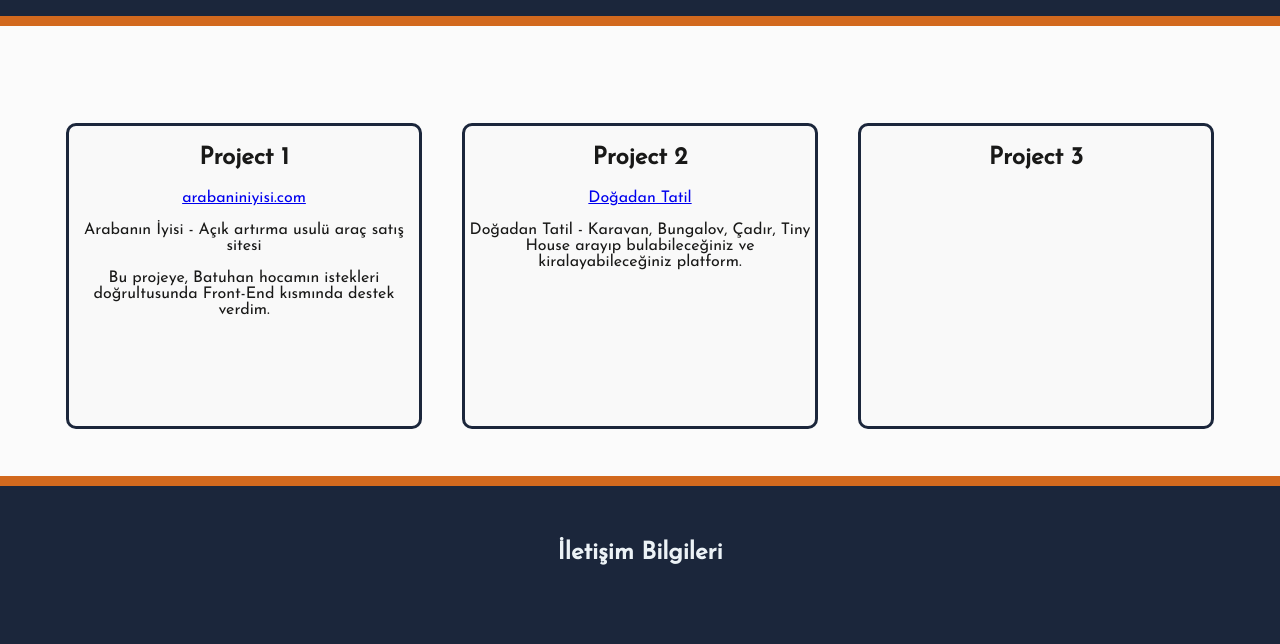
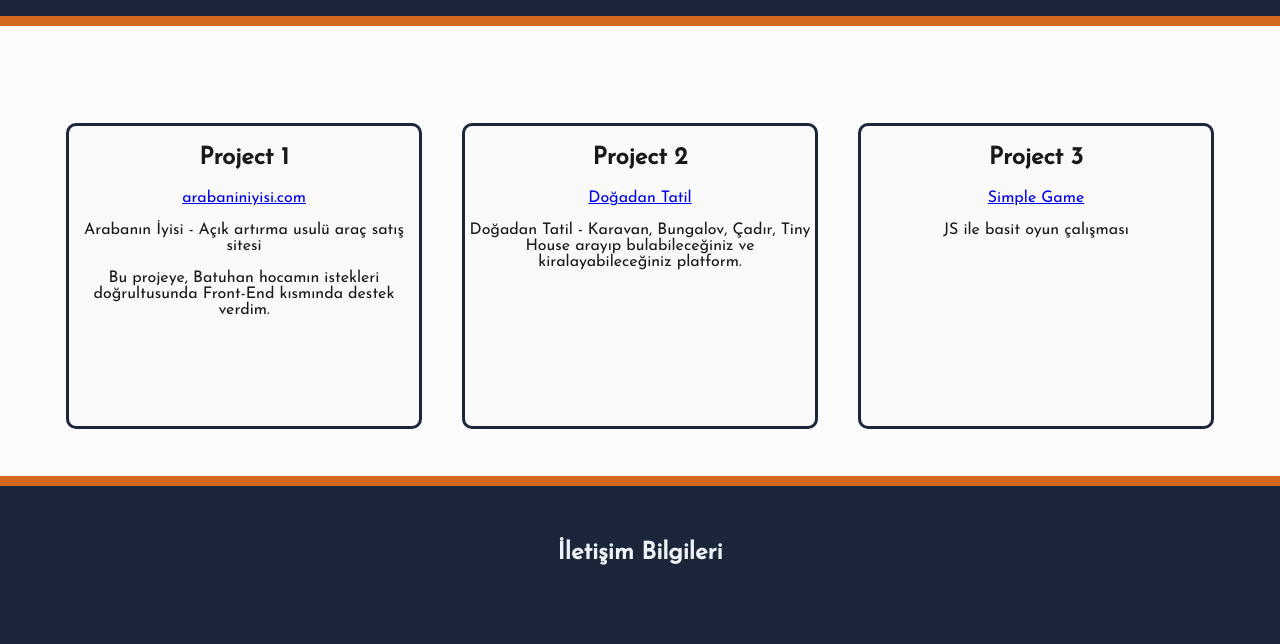
Before and after one commit to mustafakoc34/mustafakoc34.github.io, a plain HTML site: page index.html in a window 1280 px wide. Shown: the part 943-1587 px from the top of the page. Drawn offline with Linux system fonts and the light colour scheme.

Commit message:
Update index.html

```diff
--- a/index.html
+++ b/index.html
@@ -53,6 +53,8 @@
         </div>
         <div class="part-2-right">
             <h2>Project 3</h2>
+            <a href="./gameProject/index.html">Simple Game</a>
+            <p>JS ile basit oyun çalışması </p>
         </div>
     </div>
 
```
